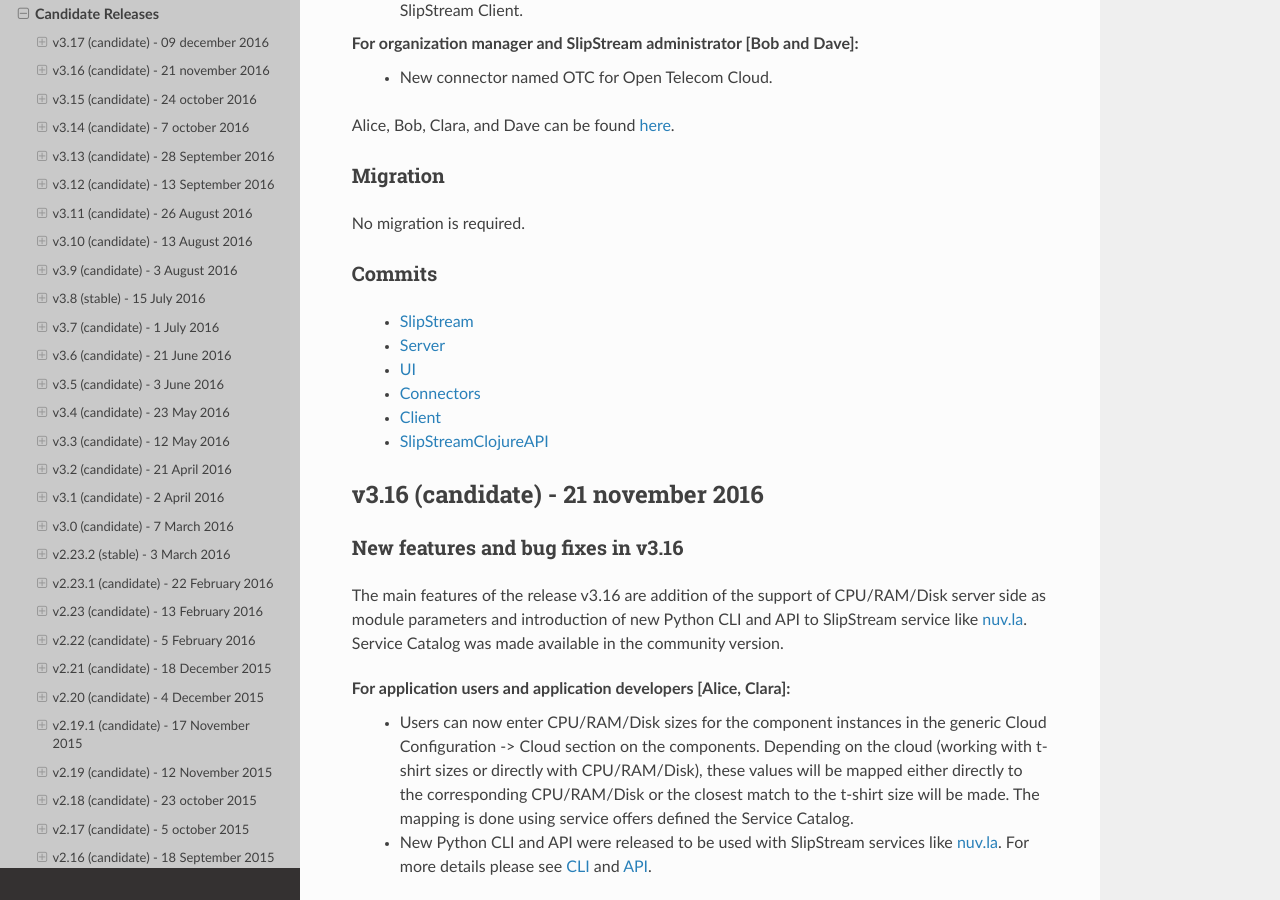
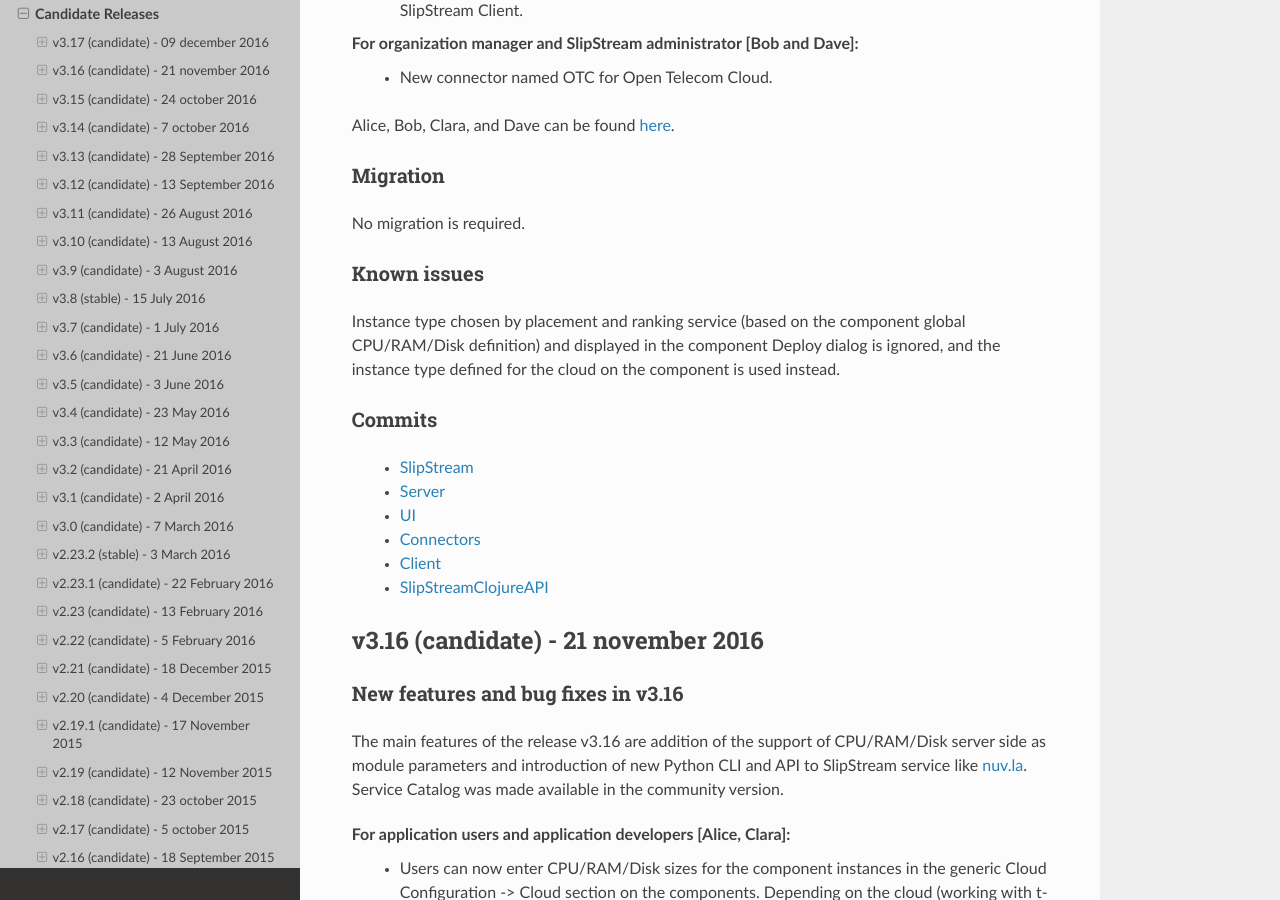
Before and after one commit to slipstream/SlipStreamDocumentation, a Sphinx documentation site: the page built from docs/release_notes/candidate_releases.rst, in a window 1280 px wide and 900 px high, scrolled down 634 px. Built offline with Sphinx 7.4.7 and the Read the Docs theme 2.0.0, drawn with Linux system fonts in a browser that asks for light colours; some of the changed text lies outside the part shown.

Commit message:
added known issues for 3.16 and 3.17

```diff
--- a/docs/release_notes/candidate_releases.rst
+++ b/docs/release_notes/candidate_releases.rst
@@ -34,6 +34,14 @@
 ~~~~~~~~~
 
 No migration is required.
+
+Known issues
+~~~~~~~~~~~~
+
+Instance type chosen by placement and ranking service (based on the component
+global CPU/RAM/Disk definition) and displayed in the component Deploy dialog is
+ignored, and the instance type defined for the cloud on the component is used
+instead.
 
 Commits
 ~~~~~~~
@@ -114,6 +122,15 @@
 
 It is possible to check that a given connector named `connector-name-x` is described by a service offer by querying the Service offer resource with the following command:
 `curl -H "slipstream-authn-info: super ADMIN" "http://localhost:8201/api/service-offer?\$filter=connector/href='connector-name-x'"`
+
+
+Known issues
+~~~~~~~~~~~~
+
+Instance type chosen by placement and ranking service (based on the component
+global CPU/RAM/Disk definition) and displayed in the component Deploy dialog is
+ignored, and the instance type defined for the cloud on the component is used
+instead.
 
 Commits
 ~~~~~~~
```
